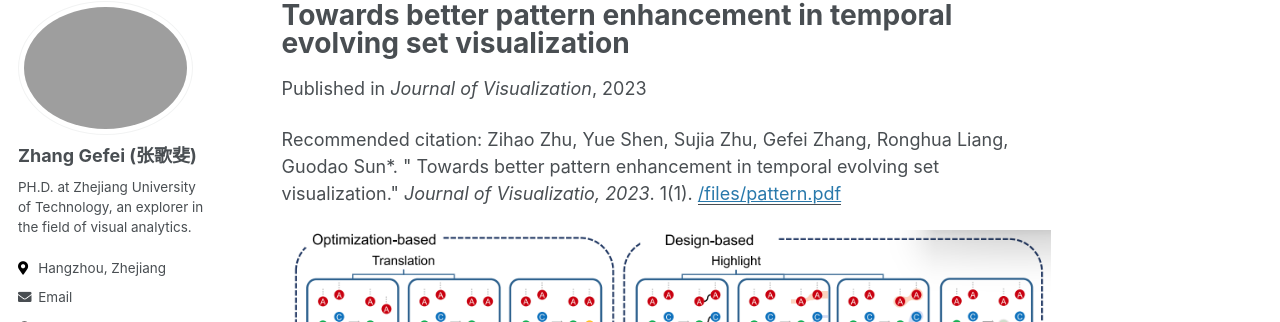
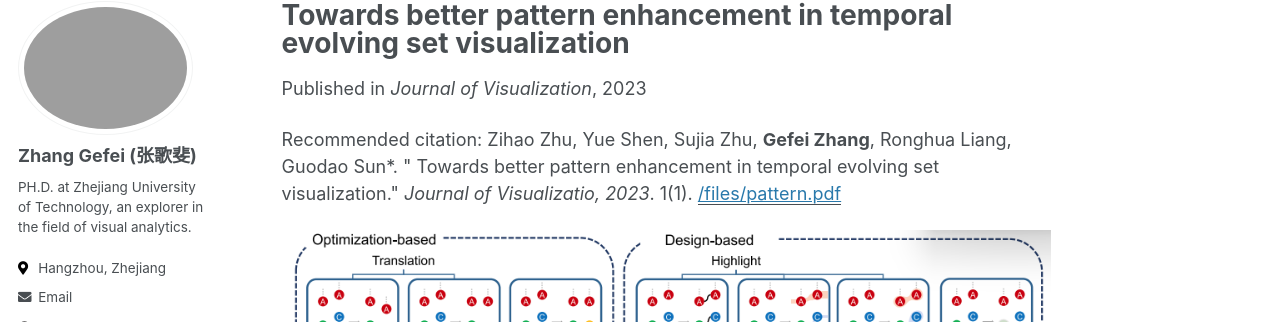
Before and after one commit to Gopher943/gopher943.github.io, a Jekyll site: the page built from _publications/2023-06-24-zhu-pattern.md, in a window 1280 px wide and 1158 px high. Shown: the part 117-439 px from the top of the window. Built offline with Jekyll 4.4.1, drawn with Linux system fonts in a browser that asks for light colours; some web fonts are replaced.

Commit message:
0725 update

```diff
--- a/_publications/2023-06-24-zhu-pattern.md
+++ b/_publications/2023-06-24-zhu-pattern.md
@@ -7,7 +7,7 @@ venue: 'Journal of Visualization'
 paperurl: "/files/pattern.pdf"
 link: "https://zjutvis-1253917436.cos-website.ap-shanghai.myqcloud.com/papers/pdf/zhu2022towards.pdf"
 code: # code url
-citation: 'Zihao Zhu, Yue Shen, Sujia Zhu, </strong>Gefei Zhang</strong>, Ronghua Liang, Guodao Sun*. &quot; Towards better pattern enhancement in temporal evolving set visualization.&quot; <i>Journal of Visualizatio,  2023</i>. 1(1).'
+citation: 'Zihao Zhu, Yue Shen, Sujia Zhu, <strong>Gefei Zhang</strong>, Ronghua Liang, Guodao Sun*. &quot; Towards better pattern enhancement in temporal evolving set visualization.&quot; <i>Journal of Visualizatio,  2023</i>. 1(1).'
 ---
 
 <img src="/images/pattern.png" />
```
Also changed, not shown: _pages/about.md (+5 -0 lines), _publications/2023-03-27-zhu-Optimization.md (+1 -1 lines), _publications/2024-04-18-tang-sql.md (+1 -1 lines), _publications/2024-06-08-zhang-knob.md (+1 -1 lines), _publications/2024-07-04-xia-video.md (+1 -1 lines).
